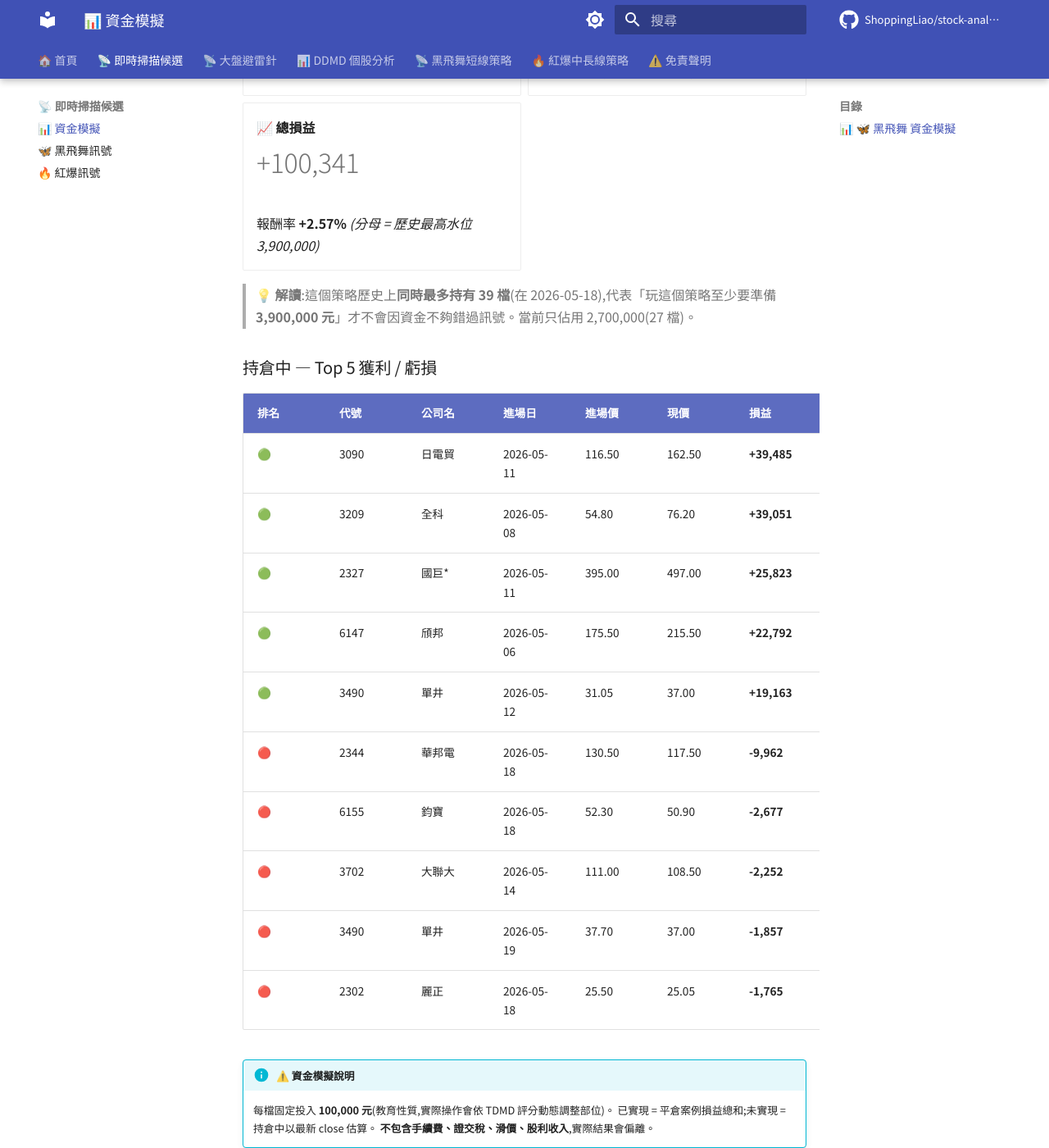
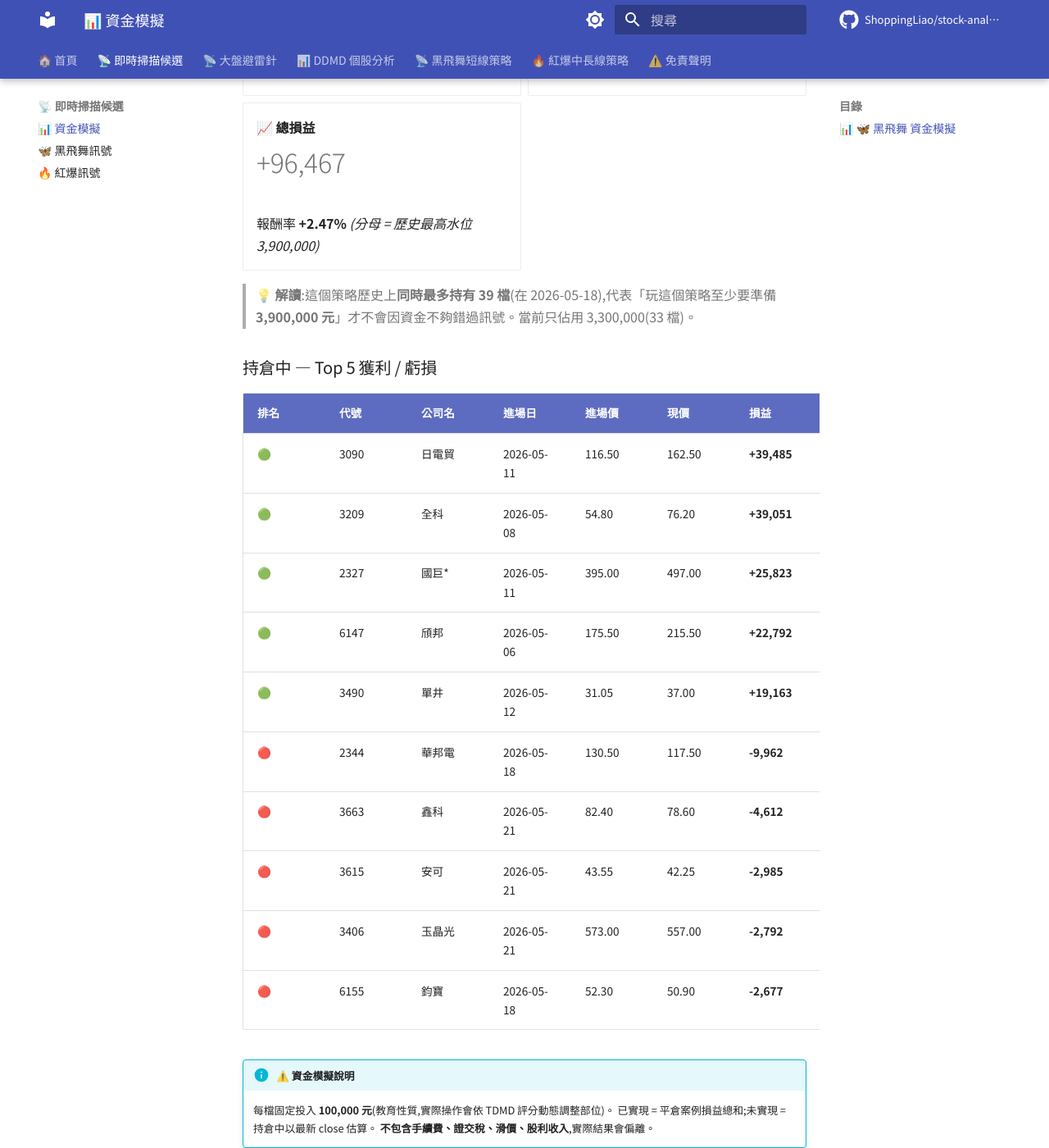
Before and after one commit to ShoppingLiao/stock-analysis-public, an MkDocs documentation site: the page built from docs/signals_capital.md, in a window 1280 px wide and 1400 px high, scrolled down 817 px. Shown: the whole window at 82% size. Built offline with MkDocs 1.6.1 and Material for MkDocs 9.7.7, drawn with Linux system fonts in a browser that asks for light colours; comment, search, counter and statistics services are not loaded; some of the changed text lies outside the part shown.

Commit message:
docs(signals): update BB + RB + capital (2026-05-21)

```diff
--- a/docs/signals_capital.md
+++ b/docs/signals_capital.md
@@ -17,9 +17,9 @@
 
 -   **💼 當前資金水位**
 
-    # 2,700,000
+    # 3,300,000
 
-    持倉 27 檔 × 100,000
+    持倉 33 檔 × 100,000
 
 -   **🌊 歷史最高水位**
 
@@ -35,19 +35,19 @@
 
 -   **🟡 未實現損益**
 
-    # +204,362
+    # +200,488
 
-    持倉 27 檔(現價 vs 進場價)
+    持倉 33 檔(現價 vs 進場價)
 
 -   **📈 總損益**
 
-    # +100,341
+    # +96,467
 
-    報酬率 **+2.57%** _(分母 = 歷史最高水位 3,900,000)_
+    報酬率 **+2.47%** _(分母 = 歷史最高水位 3,900,000)_
 
 </div>
 
-> **💡 解讀**:這個策略歷史上**同時最多持有 39 檔**(在 2026-05-18),代表「玩這個策略至少要準備 **3,900,000 元**」才不會因資金不夠錯過訊號。當前只佔用 2,700,000(27 檔)。
+> **💡 解讀**:這個策略歷史上**同時最多持有 39 檔**(在 2026-05-18),代表「玩這個策略至少要準備 **3,900,000 元**」才不會因資金不夠錯過訊號。當前只佔用 3,300,000(33 檔)。
 
 ### 持倉中 — Top 5 獲利 / 虧損
 
@@ -59,10 +59,10 @@
 | 🟢 | 6147 | 頎邦 | 2026-05-06 | 175.50 | 215.50 | **+22,792** | **+22.79%** |
 | 🟢 | 3490 | 單井 | 2026-05-12 | 31.05 | 37.00 | **+19,163** | **+19.16%** |
 | 🔴 | 2344 | 華邦電 | 2026-05-18 | 130.50 | 117.50 | **-9,962** | **-9.96%** |
+| 🔴 | 3663 | 鑫科 | 2026-05-21 | 82.40 | 78.60 | **-4,612** | **-4.61%** |
+| 🔴 | 3615 | 安可 | 2026-05-21 | 43.55 | 42.25 | **-2,985** | **-2.99%** |
+| 🔴 | 3406 | 玉晶光 | 2026-05-21 | 573.00 | 557.00 | **-2,792** | **-2.79%** |
 | 🔴 | 6155 | 鈞寶 | 2026-05-18 | 52.30 | 50.90 | **-2,677** | **-2.68%** |
-| 🔴 | 3702 | 大聯大 | 2026-05-14 | 111.00 | 108.50 | **-2,252** | **-2.25%** |
-| 🔴 | 3490 | 單井 | 2026-05-19 | 37.70 | 37.00 | **-1,857** | **-1.86%** |
-| 🔴 | 2302 | 麗正 | 2026-05-18 | 25.50 | 25.05 | **-1,765** | **-1.76%** |
 
 !!! info "⚠️ 資金模擬說明"
     每檔固定投入 **100,000 元**(教育性質,實際操作會依 TDMD 評分動態調整部位)。
@@ -139,9 +139,9 @@
 
 -   **💼 當前資金水位**
 
-    # 9,100,000
+    # 9,700,000
 
-    BB 2,700,000 + RB 6,400,000
+    BB 3,300,000 + RB 6,400,000
 
 -   **🌊 兩策略歷史最高水位**
 
@@ -157,15 +157,15 @@
 
 -   **🟡 未實現損益**
 
-    # +231,836
+    # +227,962
 
-    BB +204,362 + RB +27,474
+    BB +200,488 + RB +27,474
 
 -   **📈 總損益**
 
-    # +127,815
+    # +123,941
 
-    報酬率 **+1.24%** _(分母 = 兩策略歷史最高水位)_
+    報酬率 **+1.20%** _(分母 = 兩策略歷史最高水位)_
 
 </div>
 
```
Also changed, not shown: docs/signals_black_butterfly.md (+15 -9 lines).
